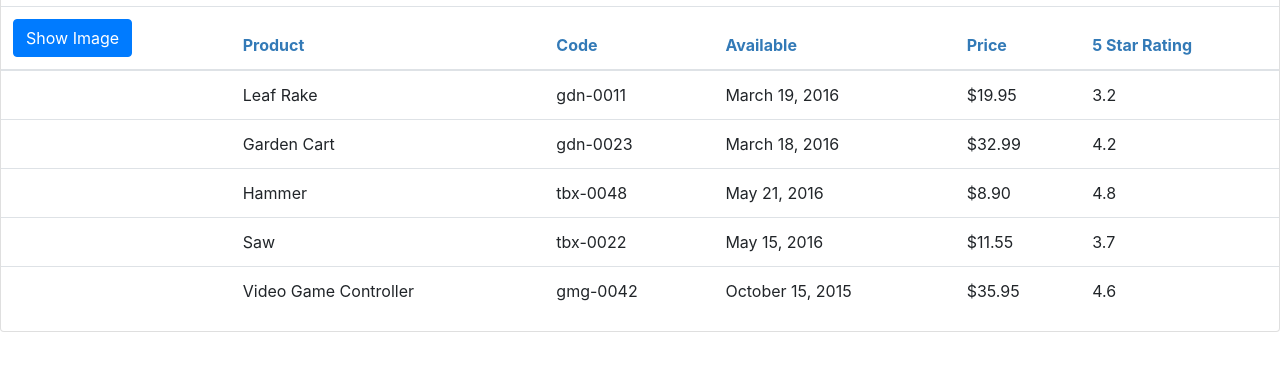
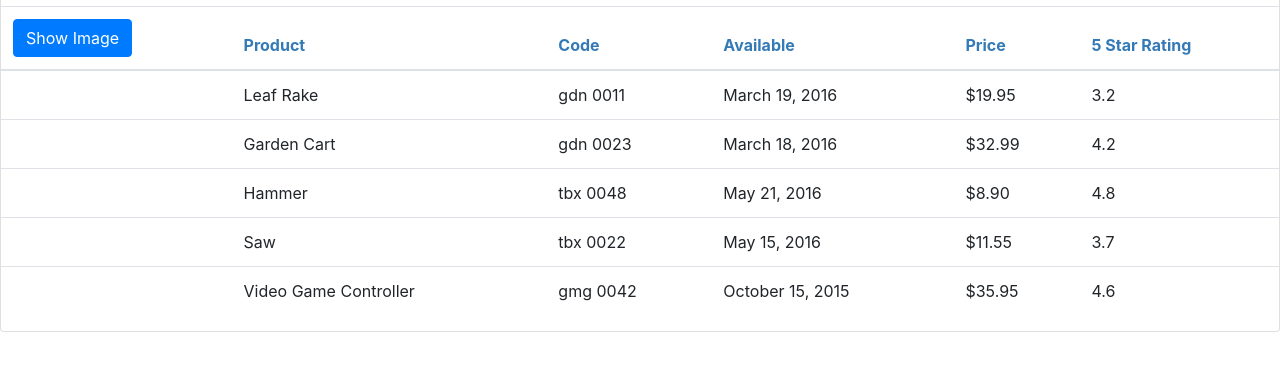
Before and after one commit to fpmr96a/TestFileRemoval, an Angular app: page / in a window 1280 px wide. Shown: the part 194-559 px from the top of the page. Built offline with nearby package versions, Linux system fonts and the light colour scheme.

Commit message:
added custom pipe

```diff
--- a/src/app/app.module.ts
+++ b/src/app/app.module.ts
@@ -3,11 +3,13 @@
 import { FormsModule } from '@angular/forms';
 import { ProductListComponent} from './products/product-list.component';
 import { AppComponent } from './app.component';
+import { ConvertToSpacesPipe } from './shared/convert-to-spaces.pipe';
 
 @NgModule({
   declarations: [
     AppComponent,
-    ProductListComponent
+    ProductListComponent,
+    ConvertToSpacesPipe
   ],
   imports: [
     BrowserModule,
--- a/src/app/products/product-list.component.html
+++ b/src/app/products/product-list.component.html
@@ -48,7 +48,7 @@
                    [style.margin.px]='imageMargin'>
             </td>
             <td>{{ product.productName }}</td>
-            <td>{{ product.productCode | lowercase}}</td>
+            <td>{{ product.productCode | lowercase | convertToSpaces: '-' }}</td>
             <td>{{ product.releaseDate }}</td>
             <td>{{ product.price | currency: 'USD' : 'symbol': '1.2-2' }}</td>
             <td>{{ product.starRating }}</td>
--- /dev/null
+++ b/src/app/shared/convert-to-spaces.pipe.ts
@@ -0,0 +1,12 @@
+import { Pipe, PipeTransform } from "@angular/core";
+
+@Pipe({
+    name: 'convertToSpaces'
+  })
+
+export class ConvertToSpacesPipe implements PipeTransform {
+    transform(value: string, character: string): string {
+        return value.replace(character, ' ');
+    }
+
+}
```
